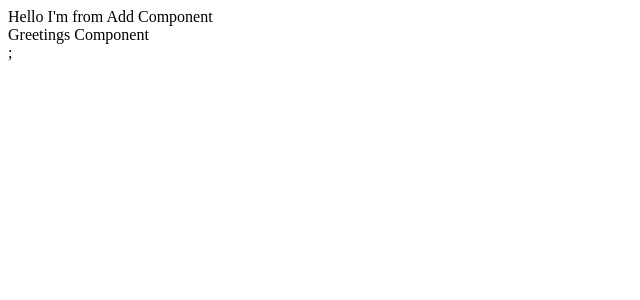
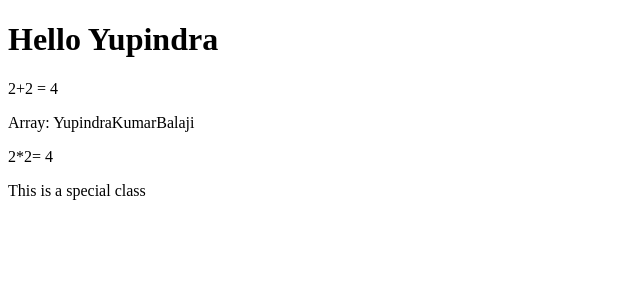
Before and after one commit to ykumarb/React, a React (Create React App) app in the folder myapp/: page / in a window 1280 px wide. Shown: the top 300 px of the page, without its empty margins (0-640 px from the left). Built offline with nearby package versions, Linux system fonts and the light colour scheme.

Commit message:
Committing the learnt code in react
CL:
	1. How to render dynamic content in react
	2. How expressions in jsx works
	3. Using {} braces for expressions in jsx
	4. Sample program demonstrating expressions in jsx.

```diff
--- a/myapp/src/App.js
+++ b/myapp/src/App.js
@@ -71,19 +71,41 @@ Some pointers:
 
 // -------------------------Fragements-----------------------------------
 
-import Add from './components/Add';
-import Greetings from './components/Greetings';
-import { Fragment } from 'react';
+// import Add from './components/Add';
+// import Greetings from './components/Greetings';
+// import { Fragment } from 'react';
+// function App() {
+
+//   return (
+//     <Fragment>
+//       <Add/>
+//       <Greetings/>;
+//     </Fragment>
+//   )
+
+// }
+
+// -------------------------Expressions in JSX-----------------------------------
+
+const myName = "Yupindra";
+const multiply = (a, b) => a * b;
+const specialClass = "simple-class";
+
 function App() {
-
   return (
-    <Fragment>
-      <Add/>
-      <Greetings/>;
-    </Fragment>
+    <>
+    {/* Rendering a variable value */}
+    <h1> Hello {myName} </h1>
+    {/* Rendering expressions */}
+    <p>2+2 = {2+2}</p>
+    {/* Rendering arrays */}
+    <p>Array: {["Yupindra", "Kumar", "Balaji"]}</p>
+    {/* Rendering Function values */}
+    <p>2*2= {multiply(2, 2)}</p>
+    {/* Rendering Classes */}
+    <p className={specialClass}>This is a special class</p>
+    </>
   )
-
 }
 
-
 export default App;
```
